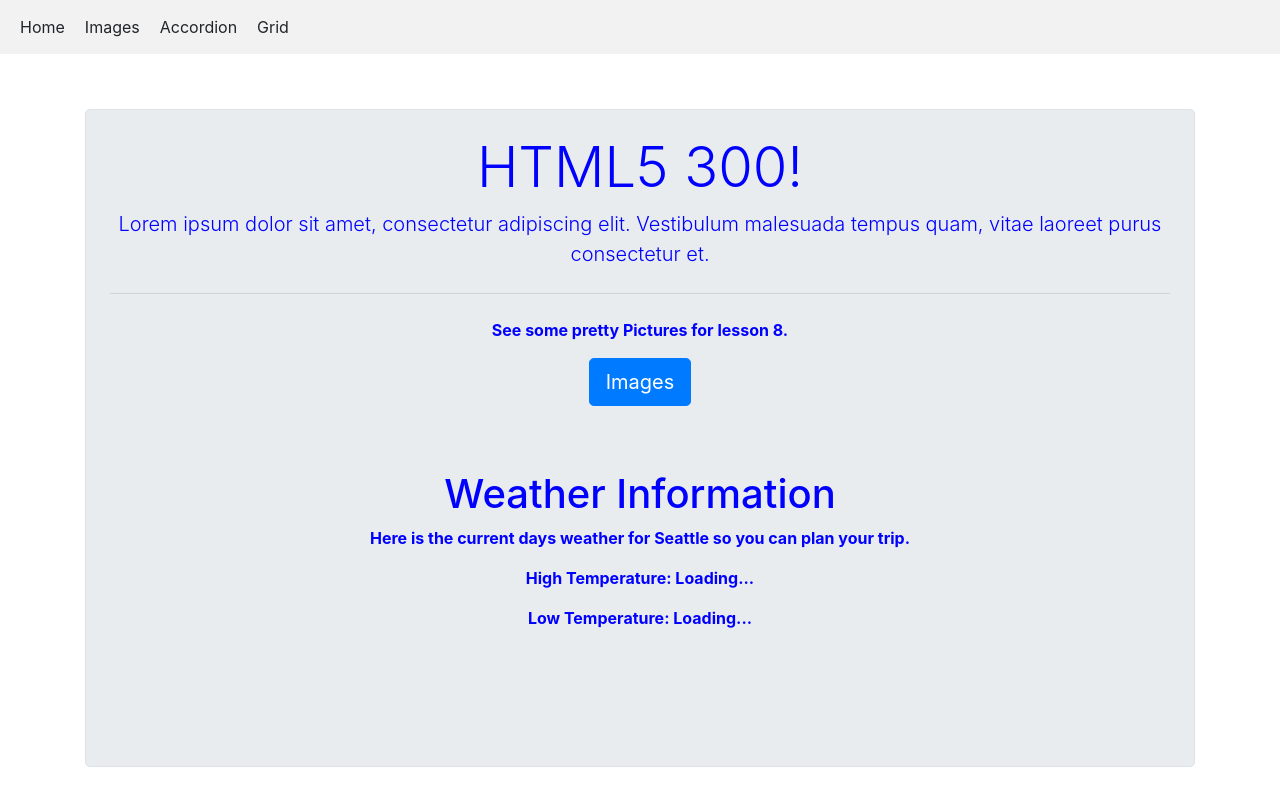
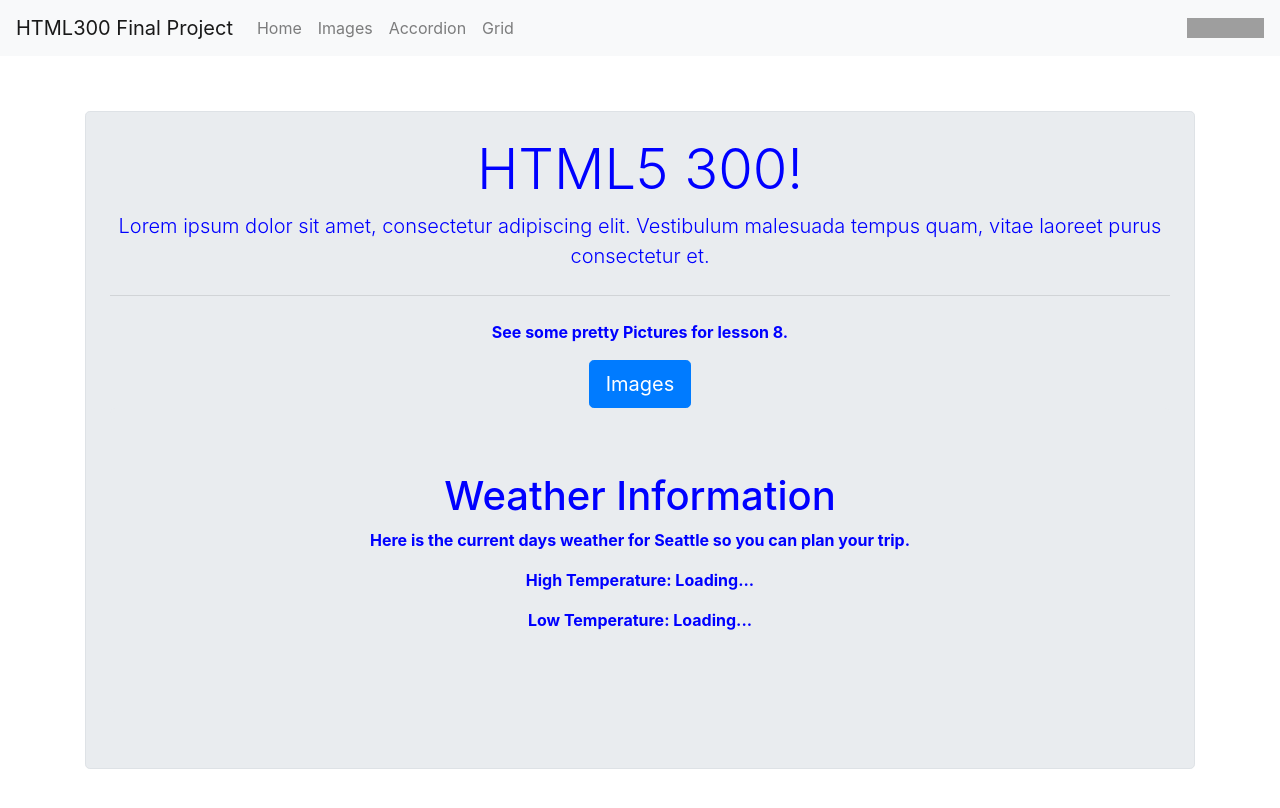
Before and after one commit to flatbil/HTML5300-Final-Project, a Nuxt app: page / in a window 1280 px wide. Shown: the top 808 px of the page. Built offline with nearby package versions, Linux system fonts and the light colour scheme; no server answers; grey boxes are pictures that could not be loaded.

Commit message:
Added meta data and fixed the menu system to utilize bootstrapVue

```diff
--- a/components/AppMenu.vue
+++ b/components/AppMenu.vue
@@ -1,23 +1,51 @@
 <template>
-    <nav>
-      <ul>
-        <li v-for="item in menuItems" :key="item.id" @click="handleItemClick(item)">
+  <nav class="navbar navbar-expand-lg navbar-light bg-light">
+    <b-navbar-brand href="#">HTML300 Final Project</b-navbar-brand>
+    <b-navbar-toggle target="navbarNav"></b-navbar-toggle>
+    <b-collapse id="navbarNav" is-nav>
+      <b-navbar-nav>
+        <b-nav-item
+          v-for="item in menuItems"
+          :key="item.id"
+          @click="handleItemClick(item)"
+        >
           {{ item.name }}
-        </li>
-      </ul>
+        </b-nav-item>
+      </b-navbar-nav>
+    </b-collapse>
+    <iframe
+      src="https://www.facebook.com/plugins/share_button.php?href=https%3A%2F%2Finquisitive-maamoul-b221bc.netlify.app%2F&layout&size&width=77&height=20&appId"
+      width="77"
+      height="20"
+      style="border: none; overflow: hidden"
+      scrolling="no"
+      frameborder="0"
+      allowfullscreen="true"
+      allow="autoplay; clipboard-write; encrypted-media; picture-in-picture; web-share"
+    ></iframe>
   </nav>
 </template>
 
 <script>
+import { BNavbar, BNavbarBrand, BNavbarToggle, BCollapse, BNavbarNav, BNavItem } from 'bootstrap-vue';
+
 export default {
+  components: {
+    BNavbar,
+    BNavbarBrand,
+    BNavbarToggle,
+    BCollapse,
+    BNavbarNav,
+    BNavItem,
+  },
   data() {
     return {
       menuItems: [
         { id: 1, name: 'Home', route: '/' },
         { id: 2, name: 'Images', route: '/images' },
         { id: 3, name: 'Accordion', route: '/accordion' },
-          { id: 4, name: 'Grid', route: '/grid' }
-        ]
+        { id: 4, name: 'Grid', route: '/grid' },
+      ],
     };
   },
   methods: {
@@ -25,30 +53,10 @@
       // Handle menu item click event
       console.log(`Clicked ${item.name}`);
       this.$router.push(item.route); // Navigate to the clicked menu item's route
-      }
-    }
+    },
+  },
 };
 </script>
 
 <style scoped>
-  nav {
-    background: #f2f2f2;
-    padding: 10px;
-  }
-
-  ul {
-    list-style-type: none;
-    margin: 0;
-    padding: 0;
-  }
-
-  li {
-    display: inline-block;
-    padding: 5px 10px;
-    cursor: pointer;
-  }
-
-  li:hover {
-    background: #ddd;
-  }
 </style>
--- a/nuxt.config.js
+++ b/nuxt.config.js
@@ -9,7 +9,19 @@ export default {
       { charset: 'utf-8' },
       { name: 'viewport', content: 'width=device-width, initial-scale=1' },
       { hid: 'description', name: 'description', content: '' },
-      { name: 'format-detection', content: 'telephone=no' }
+      { name: 'format-detection', content: 'telephone=no' },
+      // Add Open Graph meta tags for social media sharing
+      { hid: 'og:title', property: 'og:title', content: 'My Awesome Website' },
+      { hid: 'og:description', property: 'og:description', content: 'Add your Open Graph description here' },
+      { hid: 'og:image', property: 'og:image', content: '/og-image.jpg' }, // Replace '/og-image.jpg' with your actual Open Graph image URL
+      { hid: 'og:url', property: 'og:url', content: 'https://www.example.com' }, // Replace 'https://www.example.com' with your website URL
+
+      // Add Twitter Card meta tags
+      { hid: 'twitter:card', name: 'twitter:card', content: 'This is a summary' },
+      { hid: 'twitter:title', name: 'twitter:title', content: 'Final Project' },
+      { hid: 'twitter:description', name: 'twitter:description', content: 'Hope this shows up on twitter' },
+      { hid: 'twitter:image', name: 'twitter:image', content: '/twitter-card-image.jpg' }, // Replace '/twitter-card-image.jpg' with your actual Twitter Card image URL
+      { hid: 'twitter:site', name: 'twitter:site', content: '@yourtwitterhandle' }, // Replace '@yourtwitterhandle' with your Twitter handle
     ],
     link: [
       { rel: 'icon', type: 'image/x-icon', href: '/favicon.ico' }
@@ -54,6 +66,7 @@ export default {
     }
   },
 
+
   // Build Configuration: https://go.nuxtjs.dev/config-build
   build: {
   }
```
Also changed, not shown: 1 other file (tests, documents, lock files or other folders). Lines whose indentation alone changed are shown as unchanged.
